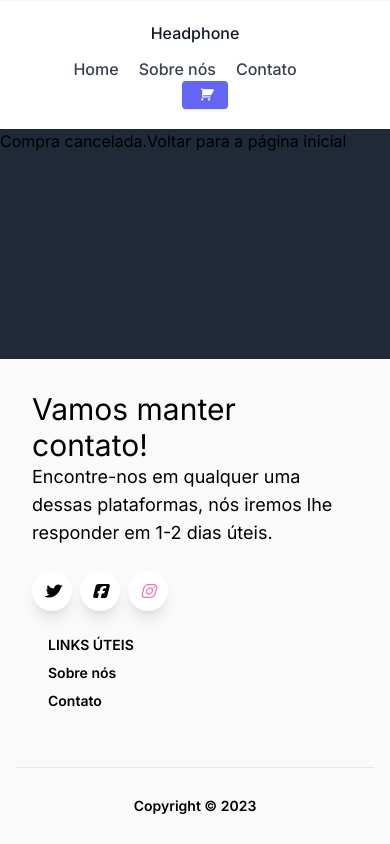
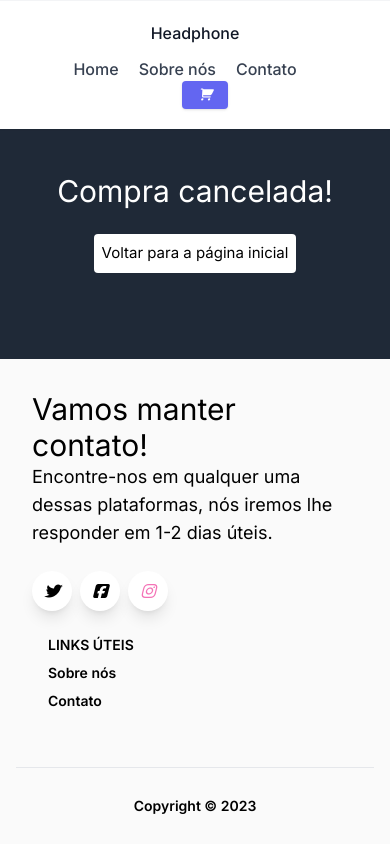
Before and after one commit to allanroger/senac-pti-iv, a Next.js app: page /cancel in a window 390 px wide. Built offline with nearby package versions, Linux system fonts and the light colour scheme.

Commit message:
atulizacao de estilo das pages cancelar e sucesso

```diff
--- a/app/api/checkout/route.js
+++ b/app/api/checkout/route.js
@@ -9,7 +9,7 @@ export async function POST(request) {
         });
     }
     try {
-        const stripe = new Stripe(process.env.STRIPE_SECRET ?? '', {
+        const stripe = new Stripe(process.env.STRIPE_SECRET, {
             apiVersion: '2020-08-27'
         })
         const session = await stripe.checkout.sessions.create({
--- a/app/cancel/page.js
+++ b/app/cancel/page.js
@@ -1,10 +1,11 @@
 import Link from "next/link";
+import styles from '../../styles/page.module.css'
 
 export default function CancelPage() {
     return (
-        <div>
-            Compra cancelada.
-            <Link href={'/'}>Voltar para a página inicial</Link>
+        <div className={styles.page}>
+            <p>Compra cancelada!</p>
+            <Link href={'/'}><button>Voltar para a página inicial</button></Link>
         </div>
     )
 }
--- a/app/layout.js
+++ b/app/layout.js
@@ -1,4 +1,4 @@
-import './globals.css'
+import '../styles/globals.css'
 
 export const metadata = {
   title: 'Loja de Fone de ouvido',
--- a/app/success/page.js
+++ b/app/success/page.js
@@ -1,10 +1,11 @@
 import Link from "next/link";
+import styles from '../../styles/page.module.css'
 
 export default function SuccessPage() {
     return (
-        <div>
-            Compra concluída!
-            <Link href={'/'}>Voltar para a página principal</Link>
+        <div className={styles.page}>
+            <p>Compra concluída!</p>
+            <Link href={'/'}><button>Voltar para a página inicial</button></Link>
         </div>
     )
 }
--- a/package.json
+++ b/package.json
@@ -9,6 +9,7 @@
     "lint": "next lint"
   },
   "dependencies": {
+    "@stripe/stripe-js": "^2.2.0",
     "eslint": "8.36.0",
     "eslint-config-next": "13.2.4",
     "next": "13.2.4",
--- /dev/null
+++ b/styles/page.module.css
@@ -0,0 +1,39 @@
+.page {
+    margin-top: 100px;
+    display: flex;
+    flex-direction: column;
+    justify-content: center;
+    align-items: center;
+    color: white;
+}
+
+.page p {
+    font-size: 40px;
+    margin: 20px 0
+}
+
+.page button {
+    background-color: white;
+    color: black;
+    padding: 10px;
+    border-radius: 4px;
+}
+.page button:hover {
+    background-color: black;
+    border: 1px solid white;
+    color: white;
+}
+
+@media (max-width: 1025px) {
+  .page {
+    margin-top: 0;
+    padding: 20px 0;
+  }
+  .page p {
+    font-size: 30px;
+  }
+  .page button {
+    padding: 8px;
+    font-size: 15px;
+  }
+}
```
Also changed, not shown: styles/globals.css (renamed from app/globals.css), styles/layout.module.css (added), 2 other files (tests, documents, lock files or other folders).
